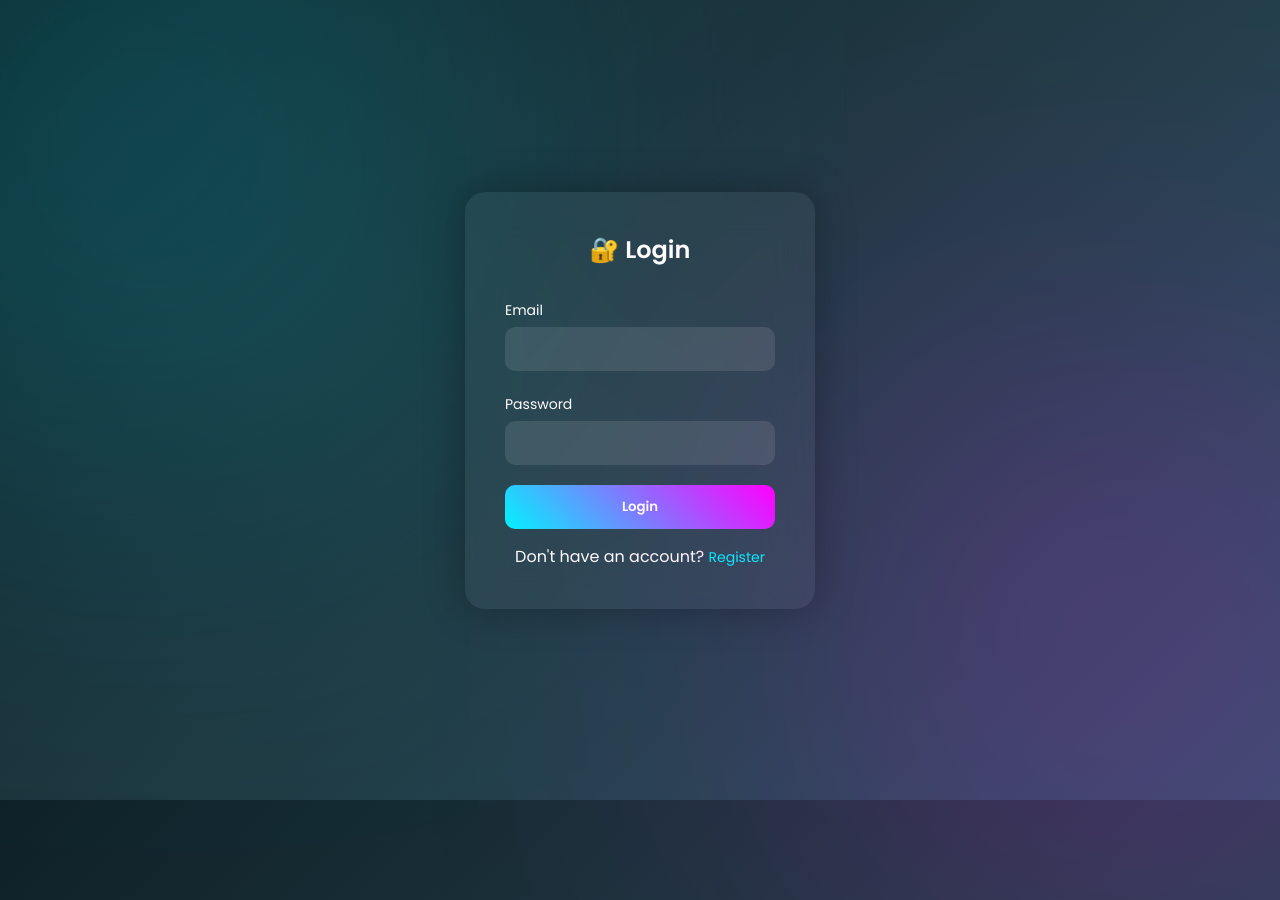
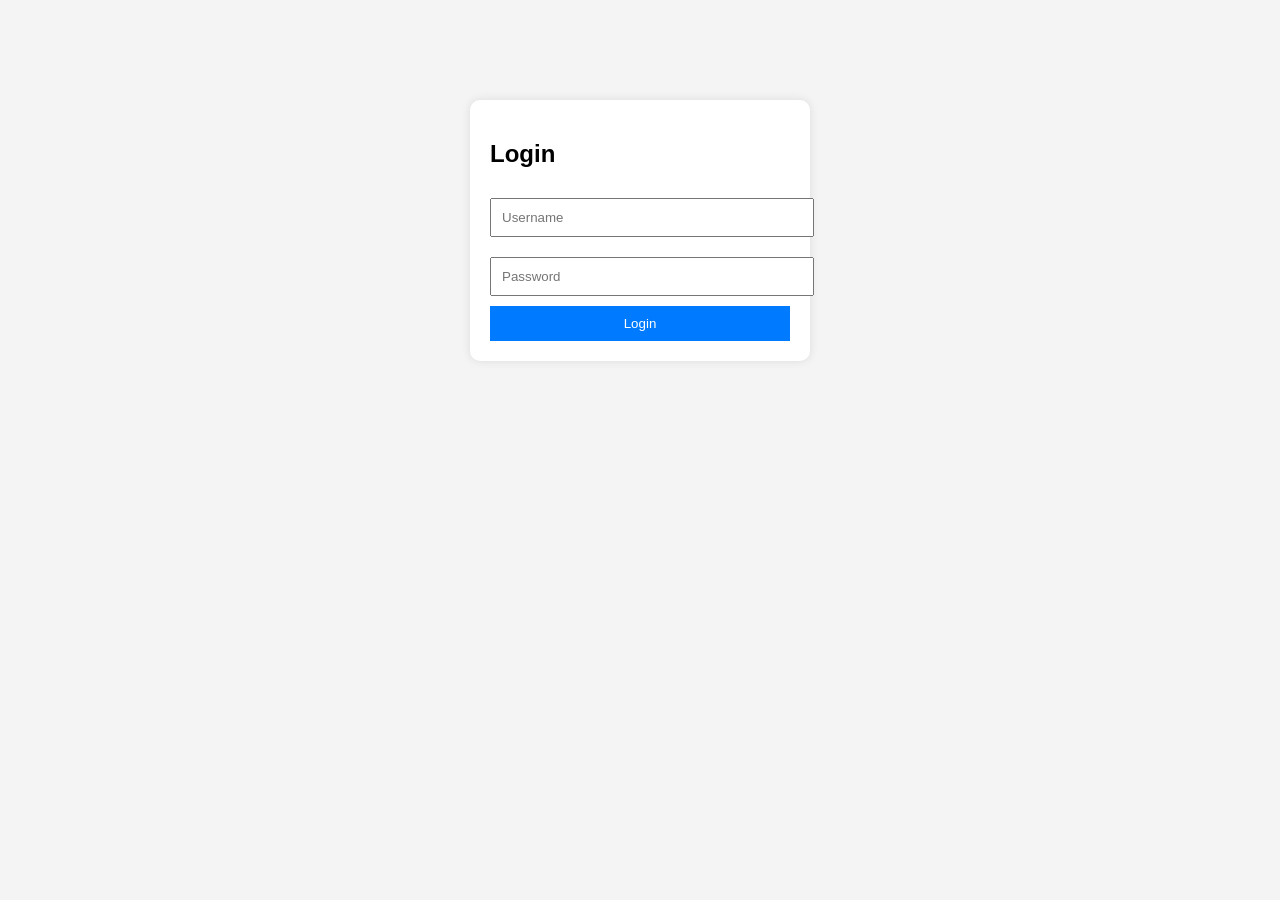
Before and after one commit to Sajeed191/password-strength-analyzer, a Flask app: page /login in a window 1280 px wide; the page is wider, and only the part inside the window is pictured. After the commit the page ends 341 px from the top of that part, so only its background shows below. Run offline with Flask 3, Linux system fonts and the light colour scheme.

Commit message:
Update login.html

```diff
--- a/templates/login.html
+++ b/templates/login.html
@@ -1,115 +1,39 @@
 <!DOCTYPE html>
-<html lang="en">
+<html>
 <head>
-<meta charset="UTF-8">
     <title>Login</title>
-<link href="https://fonts.googleapis.com/css2?family=Poppins:wght@300;400;600&display=swap" rel="stylesheet">
-
     <style>
 
-*{
-margin:0;
-padding:0;
-box-sizing:border-box;
-font-family:'Poppins',sans-serif;
+        body{
+            font-family: Arial;
+            background:#f4f4f4;
         }
 
-body{
-height:100vh;
-display:flex;
-justify-content:center;
-align-items:center;
-background:linear-gradient(135deg,#0f2027,#203a43,#2c5364);
-overflow:hidden;
+        .login-box{
+            width:300px;
+            margin:100px auto;
+            padding:20px;
+            background:white;
+            border-radius:10px;
+            box-shadow:0 0 10px rgba(0,0,0,0.1);
         }
 
-/* animated background glow */
-
-body::before{
-content:"";
-position:absolute;
-width:500px;
-height:500px;
-background:#00f5ff;
-filter:blur(200px);
-top:-100px;
-left:-100px;
-opacity:.3;
-}
-
-body::after{
-content:"";
-position:absolute;
-width:500px;
-height:500px;
-background:#ff00ff;
-filter:blur(200px);
-bottom:-100px;
-right:-100px;
-opacity:.3;
-}
-
-.card{
-width:350px;
-padding:40px;
-border-radius:20px;
-background:rgba(255,255,255,0.05);
-backdrop-filter:blur(20px);
-box-shadow:0 0 40px rgba(0,0,0,.3);
-color:white;
-text-align:center;
-}
-
-.card h2{
-margin-bottom:30px;
-font-weight:600;
-}
-
-.input-group{
-margin-bottom:20px;
-text-align:left;
-}
-
-.input-group label{
-font-size:14px;
-}
-
-.input-group input{
+        input{
             width:100%;
-padding:12px;
-margin-top:5px;
-border:none;
-outline:none;
-border-radius:10px;
-background:rgba(255,255,255,0.1);
-color:white;
+            padding:10px;
+            margin:10px 0;
         }
 
         button{
             width:100%;
-padding:12px;
+            padding:10px;
+            background:#007BFF;
+            color:white;
             border:none;
-border-radius:10px;
-background:linear-gradient(45deg,#00f5ff,#ff00ff);
-color:white;
-font-weight:600;
-cursor:pointer;
-transition:.3s;
         }
 
-button:hover{
-transform:scale(1.05);
-box-shadow:0 0 15px #00f5ff;
-}
-
-a{
-color:#00f5ff;
-text-decoration:none;
-font-size:14px;
-}
-
-.footer{
-margin-top:15px;
+        .error{
+            color:red;
         }
 
     </style>
@@ -117,30 +41,24 @@ margin-top:15px;
 
 <body>
 
-<div class="card">
+<div class="login-box">
 
-<h2>🔐 Login</h2>
+<h2>Login</h2>
+
+{% if error %}
+<p class="error">{{ error }}</p>
+{% endif %}
 
 <form method="POST">
 
-<div class="input-group">
-<label>Email</label>
-<input type="email" name="email" required>
-</div>
+<input type="text" name="username" placeholder="Username" required>
 
-<div class="input-group">
-<label>Password</label>
-<input type="password" name="password" required>
-</div>
+<input type="password" name="password" placeholder="Password" required>
 
 <button type="submit">Login</button>
 
 </form>
 
-<div class="footer">
-<p>Don't have an account? <a href="/register">Register</a></p>
-</div>
-
 </div>
 
 </body>
```
Lines whose indentation alone changed are shown as unchanged.
